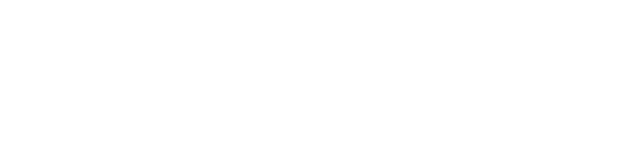
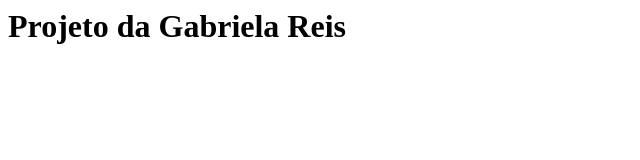
Before and after one commit to gabrielareis/meu-site, a plain HTML site: page index.html in a window 1280 px wide. Shown: the whole page, without its empty margins (0-640 px from the left). Drawn offline with Linux system fonts and the light colour scheme.

Commit message:
Titulo da pagina

```diff
--- a/index.html
+++ b/index.html
@@ -1,4 +1,7 @@
 <html>
-
-
+<head>
+</head>
+<body>
+    <h1>Projeto da Gabriela Reis</h1>
+</body>
 </html>
```
